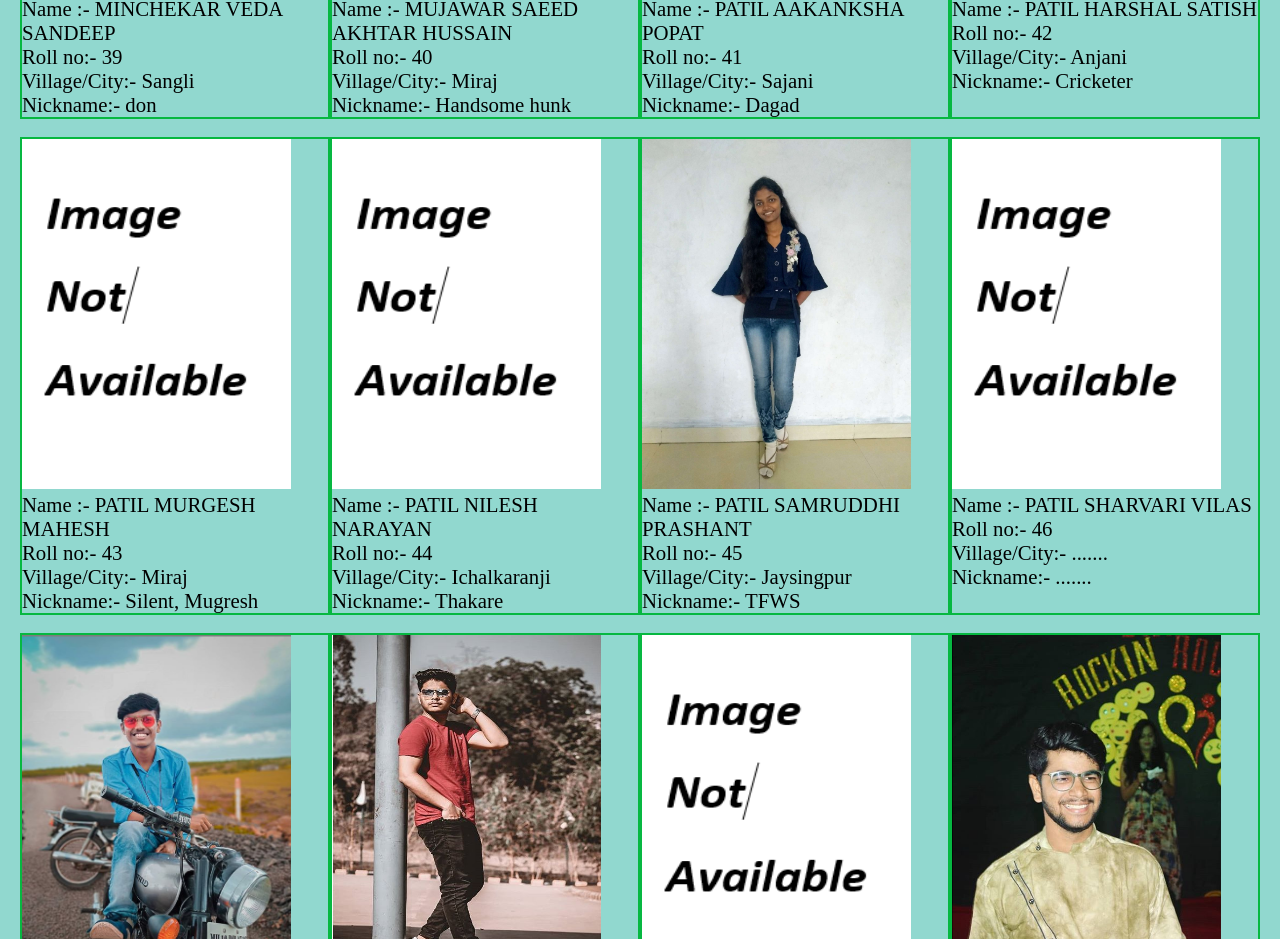
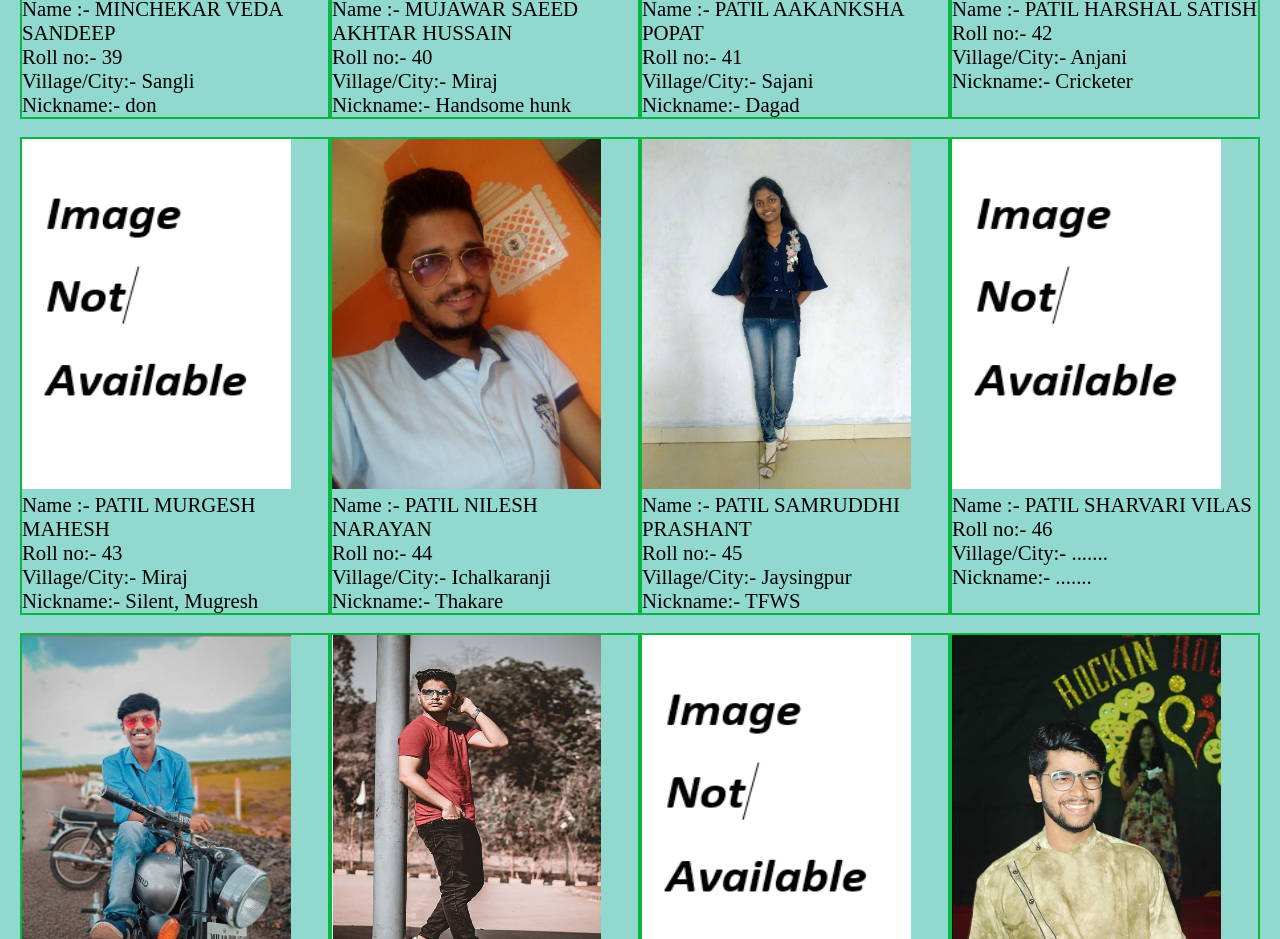
Before and after one commit to adeshmedhe/adeshmedhe.github.io, a plain HTML site: page Classmates/s3.html in a window 1280 px wide. Shown: the part 1074-2013 px from the top of the page. Drawn offline with Linux system fonts and the light colour scheme.

Commit message:
Update s3.html

```diff
--- a/Classmates/s3.html
+++ b/Classmates/s3.html
@@ -109,7 +109,7 @@
         </div>
 
         <div id="nilesh" class="S3">
-            <img src="img/no_img.PNG" alt=" Nilesh Patil ">
+            <img src="img/nilesh.jpeg" alt=" Nilesh Patil ">
             <br>
             <span>Name :- PATIL NILESH NARAYAN </span><br>
             <span>Roll no:- 44</span><br>
```
